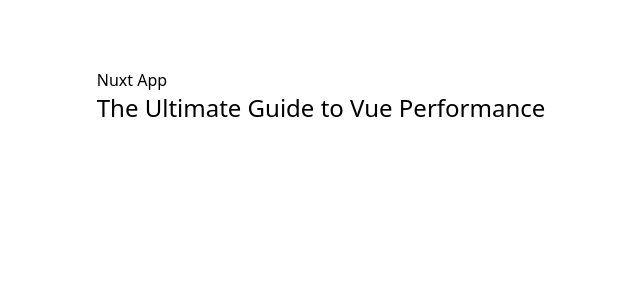
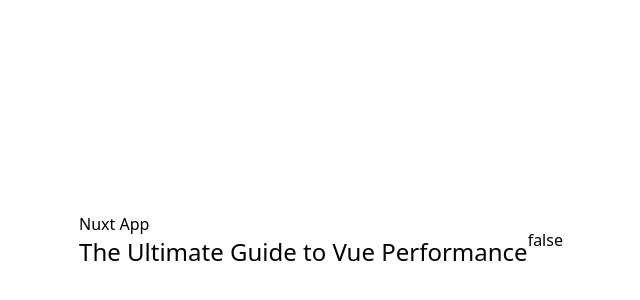
Before and after one commit to Wulakaka/discover-threejs, a Nuxt app: page / in a window 1280 px wide. Shown: the part 160-460 px from the top of the page, without its empty margins (319-959 px from the left). Built offline with nearby package versions, Linux system fonts and the light colour scheme.

Commit message:
feat: 增加 layout 和 state

```diff
--- a/app.vue
+++ b/app.vue
@@ -1,3 +1,5 @@
 <template>
-  <div><NuxtPage /></div>
+  <NuxtLayout>
+    <NuxtPage />
+  </NuxtLayout>
 </template>
--- /dev/null
+++ b/composables/isLoggedIn.ts
@@ -0,0 +1 @@
+export const useIsLoggedIn = () => useState<boolean>('isLoggedIn', () => false)
--- /dev/null
+++ b/layouts/default.vue
@@ -0,0 +1,10 @@
+<script setup lang="ts"></script>
+
+<template>
+  <div>
+    Layout: default
+    <slot />
+  </div>
+</template>
+
+<style scoped></style>
--- /dev/null
+++ b/layouts/plain.vue
@@ -0,0 +1,9 @@
+<script setup lang="ts"></script>
+
+<template>
+  <div>
+    <slot />
+  </div>
+</template>
+
+<style scoped></style>
--- a/pages/index.vue
+++ b/pages/index.vue
@@ -1,8 +1,16 @@
+<script setup lang="ts">
+definePageMeta({
+  layout: 'plain',
+})
+
+const isLoggedIn = useIsLoggedIn()
+</script>
 <template>
-  <div class="flex items-center justify-center h-screen -mt-36">
+  <div class="flex items-center justify-center h-screen">
     <div>
       <div class="badge badge-lg badge-primary badge-outline">Nuxt App</div>
       <h1 class="text-2xl">The Ultimate Guide to Vue Performance</h1>
     </div>
+    <div>{{ isLoggedIn }}</div>
   </div>
 </template>
```
